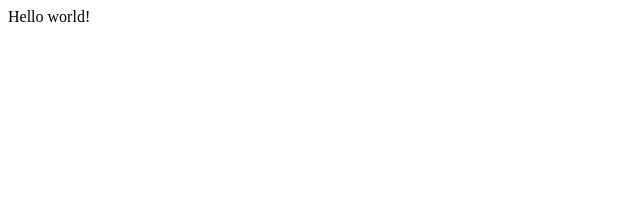
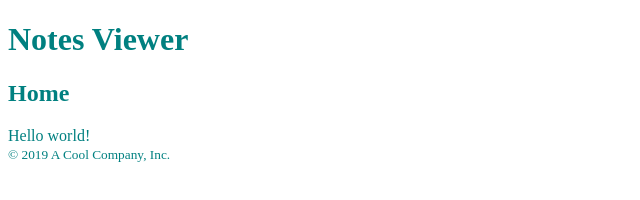
Before and after one commit to Michaela-Davis/gatsby, a Gatsby site: page / in a window 1280 px wide. Shown: the whole page, without its empty margins (0-640 px from the left). Built offline with nearby package versions, Linux system fonts and the light colour scheme; Gatsby itself is replaced by a stand-in of ours.

Commit message:
after about page

```diff
--- /dev/null
+++ b/src/components/layout.js
@@ -0,0 +1,31 @@
+import React from 'react';
+import PropTypes from 'prop-types';
+
+import('./layout.scss');
+
+export const Layout= ({ subTitle, children}) => {
+
+  return <div>
+    <header>
+      <h1>Notes Viewer</h1>
+      {subTitle && <h2>{subTitle}</h2>}
+    </header>
+    { children }
+    <footer>
+      <small>
+        &copy; {new Date().getFullYear()} A Cool Company, Inc.
+      </small>
+    </footer>
+  </div>
+
+
+};
+
+Layout.defaultProps = {
+  subTitle: '',
+};
+
+Layout.propTypes = {
+  subTitle: PropTypes.string,
+  children: PropTypes.node,
+};
--- /dev/null
+++ b/src/components/layout.scss
@@ -0,0 +1,5 @@
+$textColor: teal;
+
+body {
+  color: $textColor;
+}
--- a/src/pages/index.js
+++ b/src/pages/index.js
@@ -1,3 +1,9 @@
 import React from "react"
 
-export default () => <div>Hello world!</div>
+import { Layout } from '../components/layout';
+
+export default () => (
+  <Layout subTitle='Home'>
+    <div>Hello world!</div>
+  </Layout>
+);
```
Also changed, not shown: src/pages/about.js (added, +9 -0 lines).
